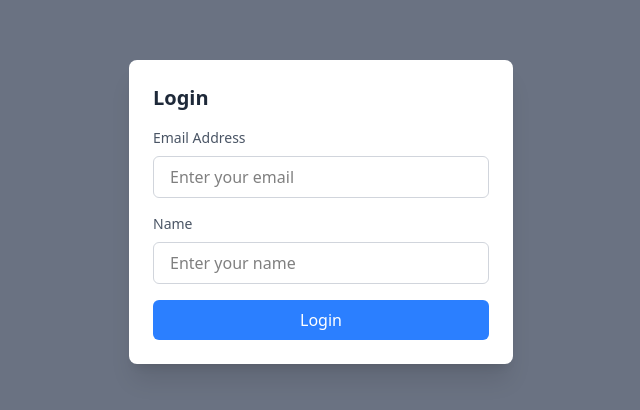
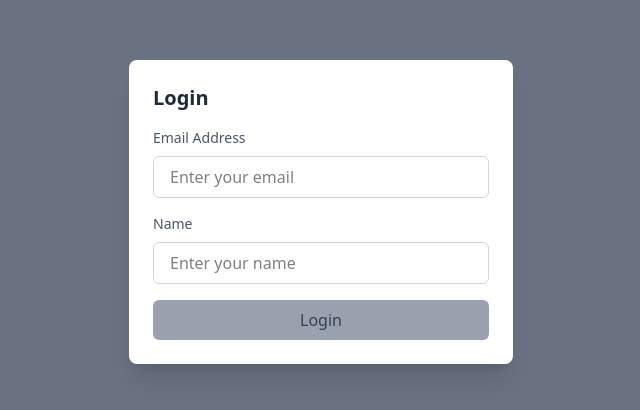
Before and after one commit to FultonG/Dog-Adoption, a React (Vite) app: page /login in a window 1280 px wide. Shown: the part 188-598 px from the top of the page, without its empty margins (319-959 px from the left). Built offline with nearby package versions, Linux system fonts and the light colour scheme.

Commit message:
Handle simple login validation
* Update button to handle disable state using clsx
* update the login form to check for values in the form before sending an API call
* still using built in html validation for email

```diff
--- a/package.json
+++ b/package.json
@@ -13,6 +13,7 @@
   "dependencies": {
     "@tailwindcss/vite": "^4.0.0",
     "axios": "^1.7.9",
+    "clsx": "^2.1.1",
     "react": "^18.3.1",
     "react-dom": "^18.3.1",
     "react-icons": "^5.4.0",
--- a/src/components/Button.tsx
+++ b/src/components/Button.tsx
@@ -1,32 +1,38 @@
 import React from 'react';
+import clsx from 'clsx';
 
-interface ButtonProps {
-  onClick?: () => void;
+interface ButtonProps extends React.ButtonHTMLAttributes<HTMLButtonElement> {
   children: React.ReactNode;
-  variant?: 'filled' | 'outlined'; // Prop to decide button style
-  className?: string; // Allows custom additional classes
+  variant?: 'filled' | 'outlined';
+  className?: string;
 }
 
 const Button: React.FC<ButtonProps> = ({
-  children, // Using children instead of label
-  onClick = () => {},
-  variant = 'filled', // Default to 'filled' variant
+  children,
+  variant = 'filled',
   className = '',
+  disabled = false,
+  ...props
 }) => {
   const baseStyles =
-    'px-6 py-2 rounded-md focus:outline-none focus:ring-2 transition-all duration-300 flex items-center space-x-2 gap-2';
+    'px-6 py-2 rounded-md focus:outline-none focus:ring-2 transition-all duration-300 flex items-center justify-center space-x-2 gap-2';
 
-  const variantStyles =
-    variant === 'filled'
-      ? 'bg-purple-600 text-white hover:bg-purple-700'
-      : 'bg-white text-purple-600 border-2 border-purple-600 hover:bg-purple-100';
+  const variantStyles = clsx({
+    'bg-purple-600 text-white hover:bg-purple-700': variant === 'filled' && !disabled,
+    'bg-white text-purple-600 border-2 border-purple-600 hover:bg-purple-100': variant === 'outlined' && !disabled,
+    'bg-gray-400 text-gray-700 cursor-not-allowed': disabled,
+  });
+
+  // Combine all styles
+  const combinedStyles = clsx(baseStyles, variantStyles, className);
 
   return (
     <button
-      onClick={onClick}
-      className={`${baseStyles} ${variantStyles} ${className}`}
+      className={combinedStyles}
+      disabled={disabled}
+      {...props}
     >
-      {children} {/* Render children */}
+      {children}
     </button>
   );
 };
--- a/src/pages/LoginModal.tsx
+++ b/src/pages/LoginModal.tsx
@@ -2,13 +2,33 @@ import React, { useState } from 'react';
 import { login } from '../api/auth/login';
 import Spinner from '../components/Spinner';
 import { useNavigate } from 'react-router';
+import Button from '../components/Button';
 
 const LoginModal = () => {
   const [email, setEmail] = useState('');
   const [userName, setUserName] = useState('');
   const [error, setError] = useState<string | null>(null);
   const [loading, setLoading] = useState(false);
+  const [disabled, setDisabled] = useState(true);
   const navigate = useNavigate();
+
+  const handleEmailChange = (e: React.ChangeEvent<HTMLInputElement>) => {
+    setEmail(e.target.value);
+    validateForm(e.target.value, userName);
+  };
+
+  const handleUserNameChange = (e: React.ChangeEvent<HTMLInputElement>) => {
+    setUserName(e.target.value);
+    validateForm(email, e.target.value);
+  };
+
+  const validateForm = (email: string, userName: string) => {
+    if (email && userName) {
+      setDisabled(false);
+    } else {
+      setDisabled(true);
+    }
+  };
 
   const handleSubmit = async (e: React.FormEvent) => {
     e.preventDefault();
@@ -54,7 +74,7 @@ const LoginModal = () => {
               type="email"
               id="email"
               value={email}
-              onChange={(e) => setEmail(e.target.value)}
+              onChange={handleEmailChange}
               className="mt-2 w-full px-4 py-2 border border-gray-300 rounded-md focus:outline-none focus:ring-2 focus:ring-blue-500"
               placeholder="Enter your email"
             />
@@ -67,22 +87,23 @@ const LoginModal = () => {
               Name
             </label>
             <input
-              type="userName"
+              type="text"
               id="userName"
               value={userName}
-              onChange={(e) => setUserName(e.target.value)}
+              onChange={handleUserNameChange}
               className="mt-2 w-full px-4 py-2 border border-gray-300 rounded-md focus:outline-none focus:ring-2 focus:ring-blue-500"
               placeholder="Enter your name"
             />
           </div>
           {error && <div className="text-red-500 text-sm mb-4">{error}</div>}
           <div className="flex justify-between items-center">
-            <button
+            <Button
+              disabled={disabled}
               type="submit"
-              className="w-full bg-blue-500 text-white py-2 rounded-md hover:bg-blue-600 focus:outline-none focus:ring-2 focus:ring-blue-500"
+              className="w-full flex justify-center"
             >
               {loading ? <Spinner /> : 'Login'}
-            </button>
+            </Button>
           </div>
         </form>
       </div>
```
Also changed, not shown: 1 other file (tests, documents, lock files or other folders).
